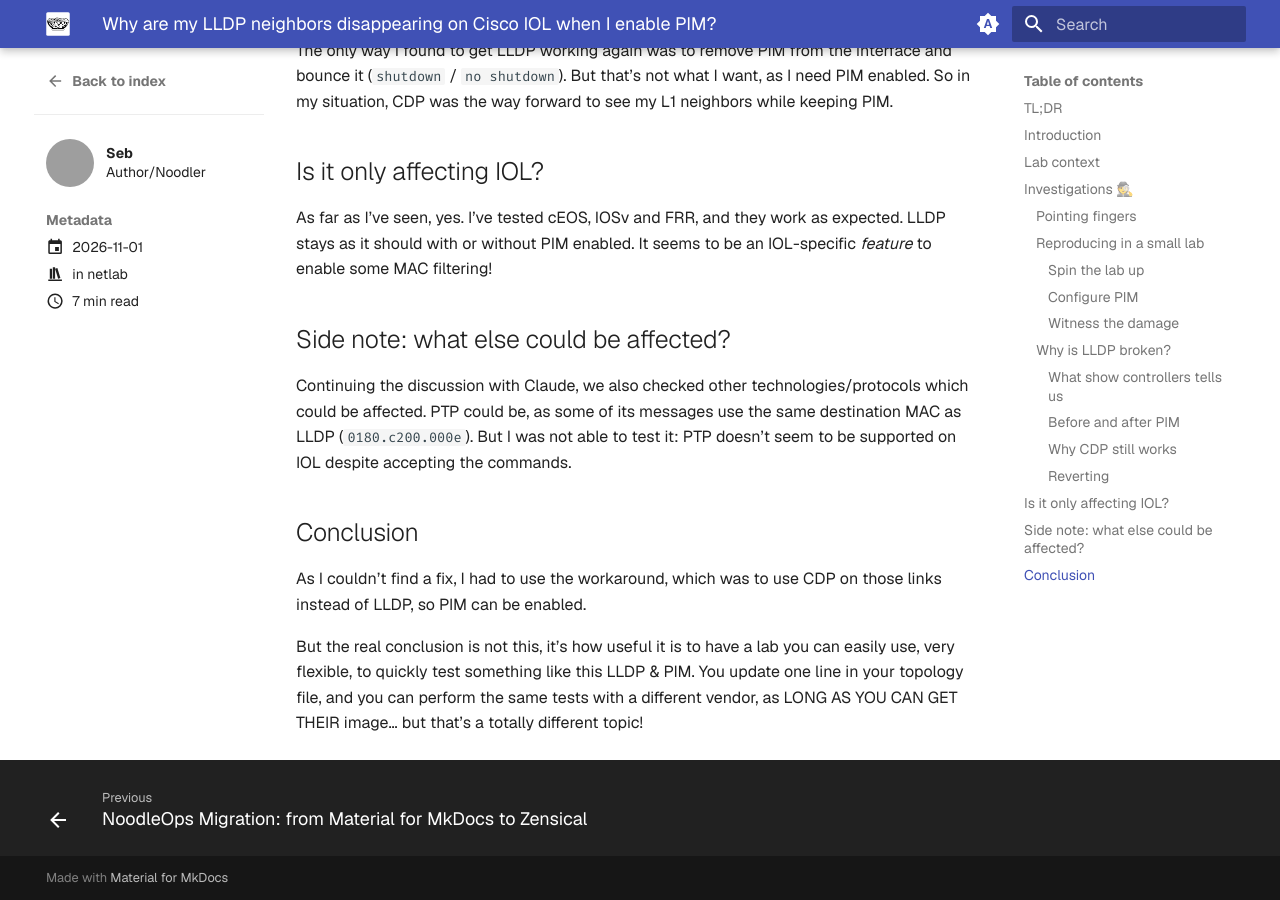
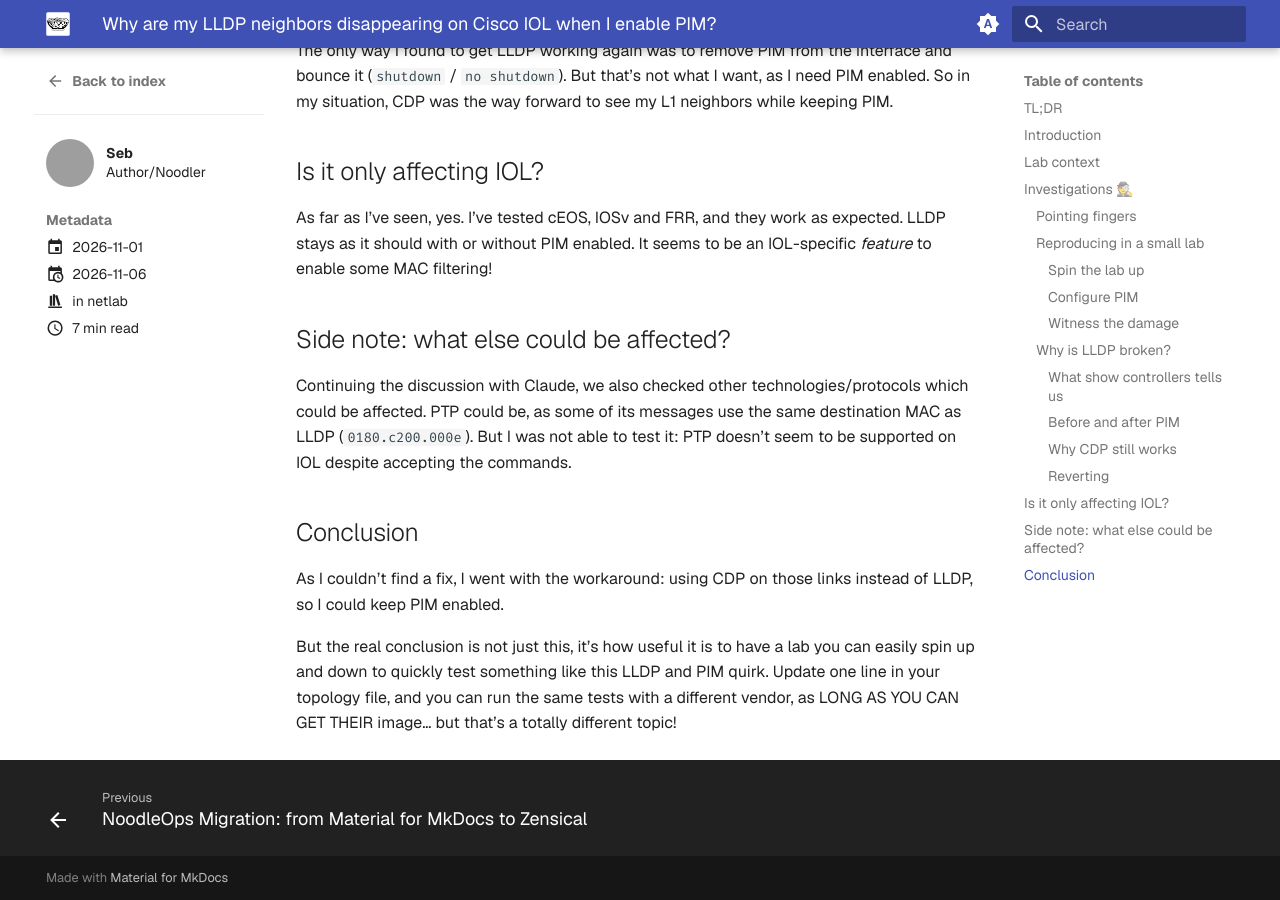
Before and after one commit to sdargoeuves/noodleops-mkdocs, an MkDocs documentation site: the page built from docs/posts/2026-11-iol-pim-disable-lldp/index.md, in a window 1280 px wide and 900 px high, scrolled down 4802 px. Built offline with MkDocs 1.6.1 and Material for MkDocs 9.7.7, drawn with Linux system fonts in a browser that asks for light colours; grey boxes are pictures that could not be loaded.

Commit message:
update on LLDP blog

```diff
--- a/docs/posts/2026-11-iol-pim-disable-lldp/index.md
+++ b/docs/posts/2026-11-iol-pim-disable-lldp/index.md
@@ -5,7 +5,7 @@ categories:
   - netlab
 date:
   created: 2026-11-01
-  # updated: 2026-10-02
+  updated: 2026-11-06
 draft: false
 tags:
   - netlab
@@ -241,6 +241,6 @@ Continuing the discussion with Claude, we also checked other technologies/protoc
 
 ## Conclusion
 
-As I couldn't find a fix, I had to use the workaround, which was to use CDP on those links instead of LLDP, so PIM can be enabled.
+As I couldn't find a fix, I went with the workaround: using CDP on those links instead of LLDP, so I could keep PIM enabled.
 
-But the real conclusion is not this, it's how useful it is to have a lab you can easily use, very flexible, to quickly test something like this LLDP & PIM. You update one line in your topology file, and you can perform the same tests with a different vendor, as LONG AS YOU CAN GET THEIR image... but that's a totally different topic!
+But the real conclusion is not just this, it's how useful it is to have a lab you can easily spin up and down to quickly test something like this LLDP and PIM quirk. Update one line in your topology file, and you can run the same tests with a different vendor, as LONG AS YOU CAN GET THEIR image... but that's a totally different topic!
```
